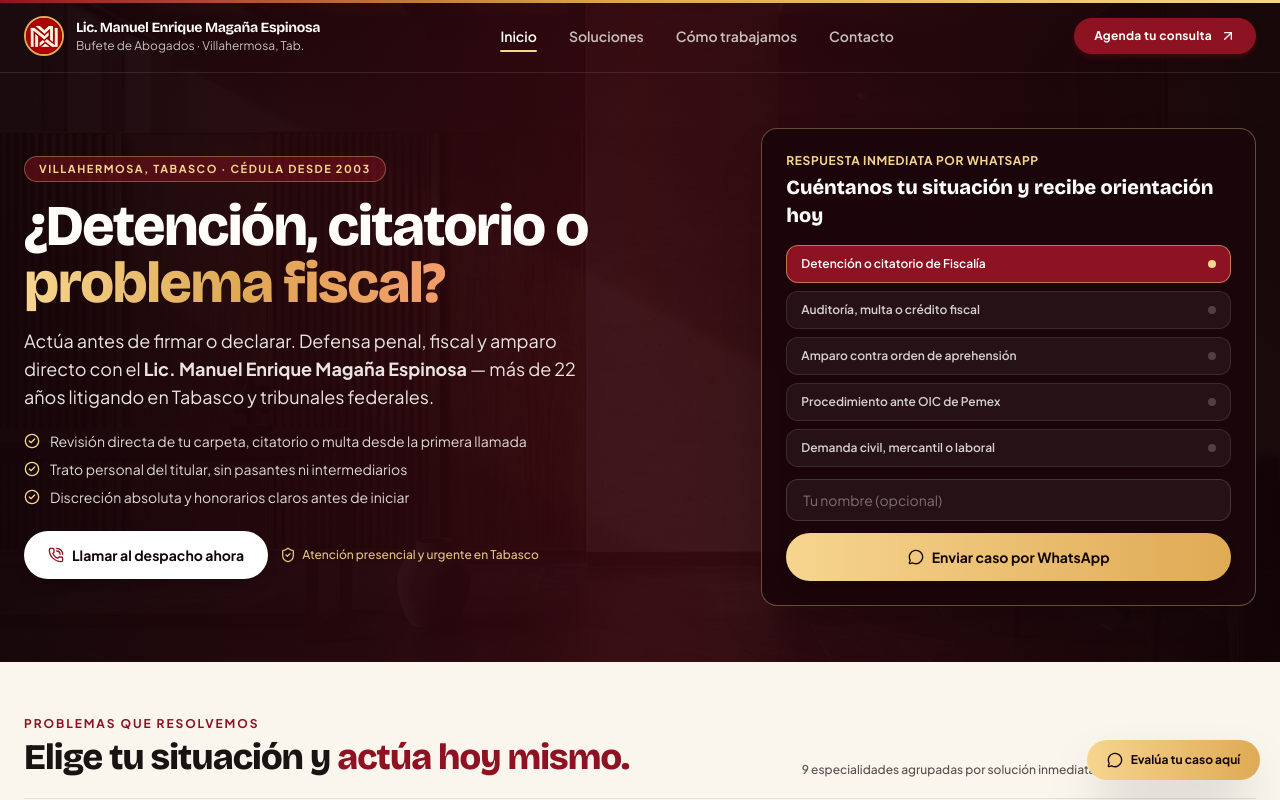
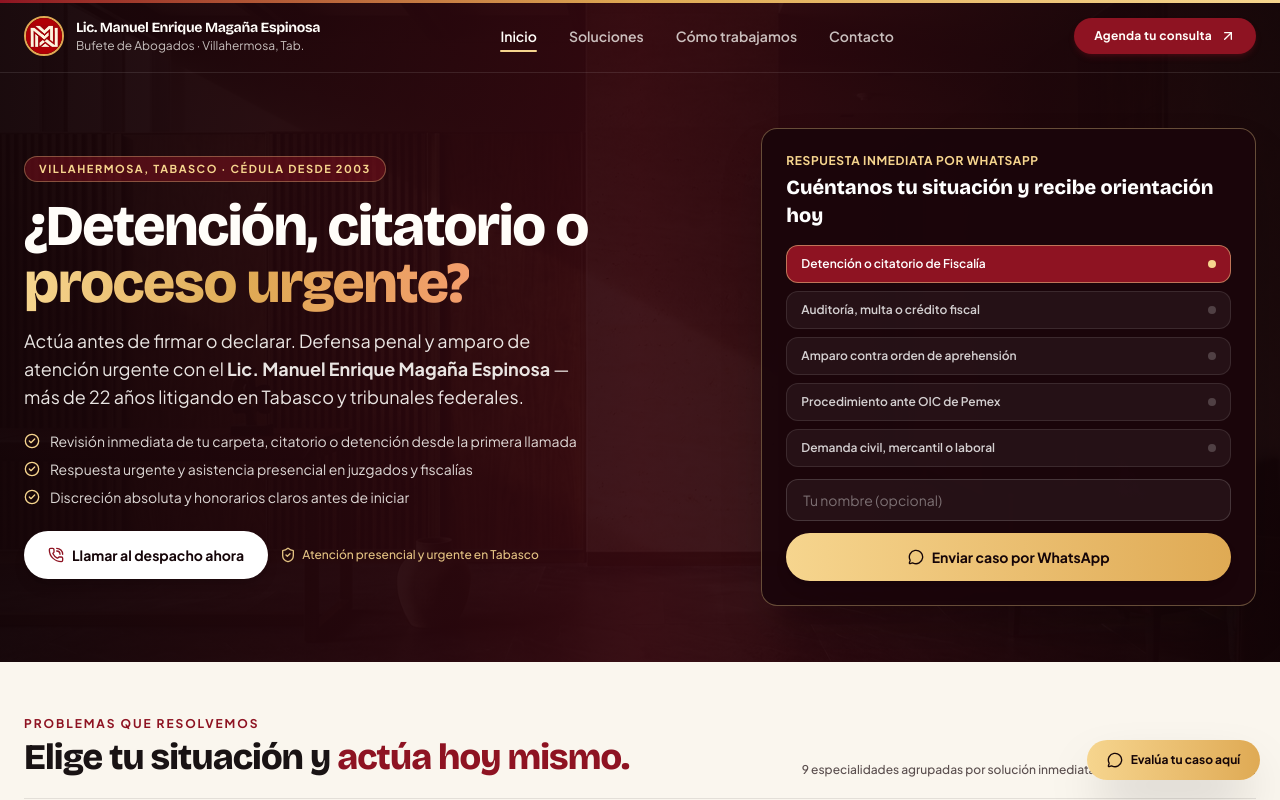
Before and after one commit to ronaldoleon214-lang/bufetedeabogados, a React (Vite) app: page / in a window 1280 px wide. Shown: the top 800 px of the page. Built offline with nearby package versions, Linux system fonts and the light colour scheme.

Commit message:
Focus Hero copy on urgent criminal & amparo defense without fiscal/intermediarios

```diff
--- a/src/components/Hero.jsx
+++ b/src/components/Hero.jsx
@@ -55,22 +55,22 @@ export default function Hero() {
             <h1 className="mt-4 font-display text-4xl font-extrabold leading-[0.98] tracking-tight sm:text-5xl lg:text-[3.6rem]">
               ¿Detención, citatorio o{' '}
               <span className="bg-gradient-to-r from-[#F6D58E] via-[#DFAA54] to-[#F29C6B] bg-clip-text text-transparent">
-                problema fiscal?
+                proceso urgente?
               </span>
             </h1>
 
             <p className="mt-4 max-w-xl text-base text-[#FFFDF9]/90 sm:text-lg">
-              Actúa antes de firmar o declarar. Defensa penal, fiscal y amparo directo con el <strong>Lic. Manuel Enrique Magaña Espinosa</strong> — más de 22 años litigando en Tabasco y tribunales federales.
+              Actúa antes de firmar o declarar. Defensa penal y amparo de atención urgente con el <strong>Lic. Manuel Enrique Magaña Espinosa</strong> — más de 22 años litigando en Tabasco y tribunales federales.
             </p>
 
             <ul className="mt-5 space-y-2 text-sm text-[#FFFDF9]/85">
               <li className="flex items-center gap-2.5">
                 <CheckCircle2 className="h-4 w-4 text-[#F6D58E] shrink-0" />
-                <span>Revisión directa de tu carpeta, citatorio o multa desde la primera llamada</span>
+                <span>Revisión inmediata de tu carpeta, citatorio o detención desde la primera llamada</span>
               </li>
               <li className="flex items-center gap-2.5">
                 <CheckCircle2 className="h-4 w-4 text-[#F6D58E] shrink-0" />
-                <span>Trato personal del titular, sin pasantes ni intermediarios</span>
+                <span>Respuesta urgente y asistencia presencial en juzgados y fiscalías</span>
               </li>
               <li className="flex items-center gap-2.5">
                 <CheckCircle2 className="h-4 w-4 text-[#F6D58E] shrink-0" />
```
